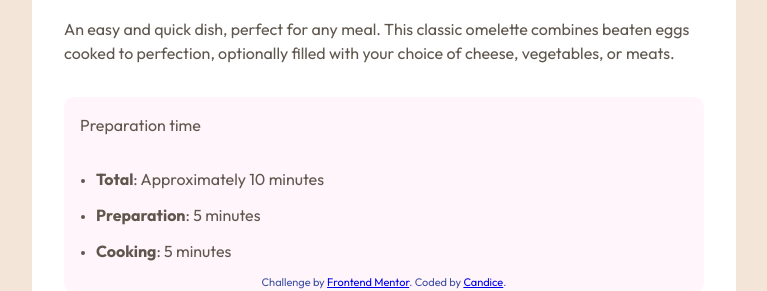
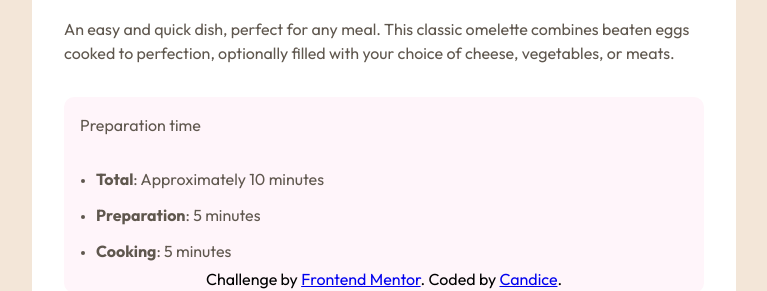
Before and after one commit to candicoded/recipe-page-main, a plain HTML site: page index.html in a window 1280 px wide. Shown: the part 511-802 px from the top of the page, without its empty margins (256-1023 px from the left). Drawn offline with Linux system fonts and the light colour scheme.

Commit message:
Update style.css

```diff
--- a/style.css
+++ b/style.css
@@ -9,11 +9,6 @@
   --wenge-brown: hsl(30, 10%, 34%);
   --dark-charcoal: hsl(24, 5%, 18%);
 }
-
-/*
-Young Serif 400
-Outfit  400 600 700
-*/
 
 * {
   margin: 0;
@@ -128,8 +123,8 @@ footer {
   left: 0;
   bottom: 0;
   width: 100%;
-  color: hsl(228, 45%, 44%);
-  font-size: 11px;
+  color: black;
+  font-size: 1rem;
   text-align: center;
 }
 
```
